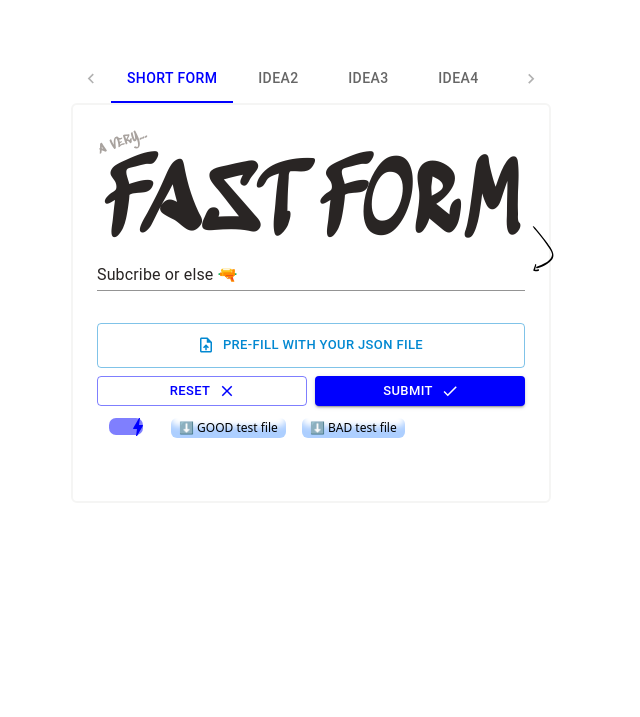
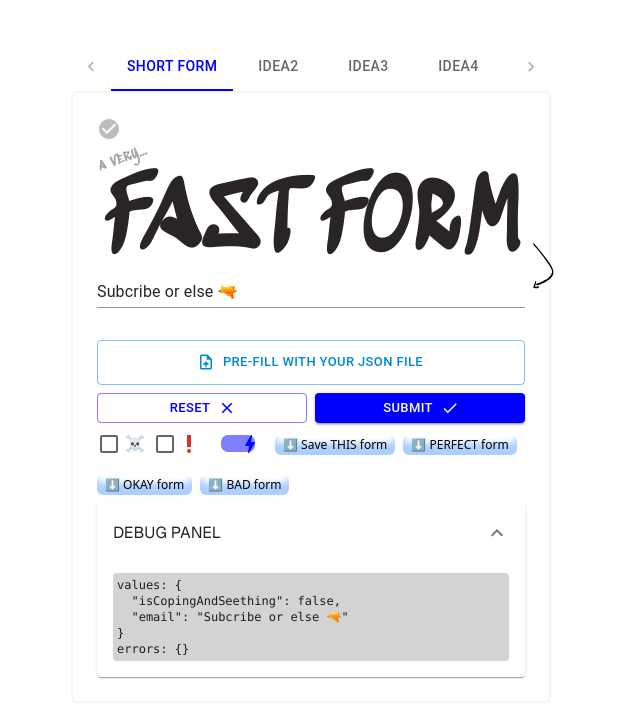
Before and after one commit to jjawny/everything, a Next.js app: page / in a window 1280 px wide. Shown: the part 121-838 px from the top of the page, without its empty margins (329-969 px from the left). Before the commit the page ends 800 px from the top, so only its background shows below. Built offline with nearby package versions, Linux system fonts and the light colour scheme.

Commit message:
major improvements to auto-saving form in localStorage

```diff
--- a/src/components/ShortForm.tsx
+++ b/src/components/ShortForm.tsx
@@ -1,38 +1,72 @@
 "use client";
+import useManageLocalStorage from "@/hooks/useManageLocalStorage";
 import useMockValidationProgressBarHook from "@/hooks/useMockValidationProgressBarHook";
 import { getDefaultShortFormModel, ShortFormModel, ShortFormModelSchema } from "@/models/ShortFormModel";
-import ClearIcon from "@mui/icons-material/Clear";
-import DoneIcon from "@mui/icons-material/Done";
-import UploadFileIcon from "@mui/icons-material/UploadFile";
-import { Badge, Box, Button, FormHelperText, LinearProgress } from "@mui/material";
-import { Form, Formik, useFormikContext } from "formik";
-import _ from "lodash";
+import CheckCircleIcon from "@mui/icons-material/CheckCircle";
+import SyncIcon from "@mui/icons-material/Sync";
+import { Badge, Box, FormHelperText, LinearProgress } from "@mui/material";
+import { Form, Formik, FormikHelpers, useFormikContext } from "formik";
 import Image from "next/image";
-import React, { useEffect, useMemo, useState } from "react";
+import React, { useCallback, useEffect, useRef, useState } from "react";
+import { flushSync } from "react-dom";
 import toast from "react-hot-toast";
 import * as Yup from "yup";
-import Button73 from "./Button73";
-import CustomSwitch from "./CustomSwitch";
+import FormikDebugPanel from "./FormikDebugPanel";
+import FormikValidationDebouncedEffect from "./FormikValidationDebounceEffect";
 import PureFormikInput from "./PureFormikInput";
+import MemoizedShortFormControlPanel from "./ShortFormControlPanel";
+import ShortFormSkeleton from "./ShortFormSkeleton";
+
+const SHORT_FORM_KEY = "shortFormData";
 
 const ShortForm = () => {
   const [isFastForm, setIsFastForm] = useState<boolean>(true);
+  const [isAutoSavingProgress, setIsAutoSavingProgress] = useState<boolean>(false);
   const [isSaving, setIsSaving] = useState<boolean>(false); // extracted to control reset button separately (keep alive after submit)
+  const [isForceFailDuringSubmit, setIsForceFailDuringSubmit] = useState<boolean>(false);
+  const [isForceSkeleton, setIsForceSkeleton] = useState<boolean>(false);
+  const initialValues = getDefaultShortFormModel();
+  const {
+    data: autoSavedForm,
+    isLoadingDataForFirstTime,
+    clearData,
+    saveData,
+  } = useManageLocalStorage<ShortFormModel>(SHORT_FORM_KEY);
 
-  // Known Gotcha: If the handleSubmit is 'async' in the signature, Formik 'isSubmitting' is no longer accurate...
-  // Solution: Remove 'async' from signature
+  // TODO: move to tricks tab
+  // const [forceReRenderKey, setForceReRenderKey] = useState<number>(0);
+  // const forceReRender = () => setForceReRenderKey((curr) => (curr === 0 ? 1 : 0));
+
+  // Gotcha: If the handleSubmit is 'async' in the signature, Formik 'isSubmitting' bool is no longer accurate...
+  // Solution: Remove 'async' from signature lol
   // See: https://github.com/jaredpalmer/formik/issues/2442#issuecomment-619404491
-  const handleSubmit = (values: ShortFormModel, formikSetSubmitting: (isSubmitting: boolean) => void) => {
+  const handleSubmit = useCallback(
+    (values: ShortFormModel, { setSubmitting, validateForm, setFieldValue }: FormikHelpers<ShortFormModel>) => {
       const saveFormPromise = new Promise<void>(async (resolve, reject) => {
         try {
           setIsSaving(true);
-        await ShortFormModelSchema.validate(values); // final line of defense
+
+          // As we only reach here when form is valid (Formik blocks submit otherwise)
+          // Allow a rapid way to mock a failure here in the user's journey...
+          if (isForceFailDuringSubmit) {
+            flushSync(() => {
+              setFieldValue("email", "BAD E M A I L");
+            });
+          }
+
+          // Final line of defense (don't trust Formik to always prevent submitting a bad form)
+          const errors = await validateForm();
+          if (Object.keys(errors).length > 0) {
+            throw new Error("Please fix errors before saving");
+          }
+
           await new Promise((resolve) => setTimeout(resolve, 1000)); // mock network call
+          clearData();
           resolve();
         } catch (err) {
           console.warn("Failed to submit form", err);
           const rejectionErr = err instanceof Yup.ValidationError ? new Error("Please fix errors before saving") : err;
-        formikSetSubmitting(false);
+          setSubmitting(false);
           reject(rejectionErr);
         } finally {
           setIsSaving(false);
@@ -44,27 +78,78 @@ const ShortForm = () => {
         success: "Saved!",
         error: (err: Error) => err.message,
       });
-  };
+    },
+    [isForceFailDuringSubmit, clearData] // Closure gotcha... forgot to regen this function when this bool changes
+  );
+
+  const handleResetSideEffects = useCallback(() => {
+    clearData();
+
+    // Problem: When Formik resets the form, we always want default values to be shown, but its reverted back to the auto-saved data (from page load)...
+
+    // Old solution:
+    // - To reset the form properly, update 'initialValues' w the default values
+    // - Must have 'enableReinitialize' on (default off) to trigger a re-render (key method won't work)
+    // - This caused common confusion, see https://github.com/jaredpalmer/formik/issues/811
+    // - Separate bug caused by loading 'initialValues' w auto-saved data:
+    //   - Validation isn't triggered on the auto-saved data from page load
+    //   - This means if we load valid form, edit a field to be invalid, then...
+    //     undo edit (original valid value from page load), no validation is triggered...
+    //     aka can NEVER submit a valid auto-saved form after being first time editted to trigger validation error...
+
+    // New solution:
+    // - The above was overengineering due to 'initialValues' being loaded w auto-saved form (although fixed, other bugs remained...)
+    // - Instead we will ALWAYS assign 'initialValues' w the default form
+    // - When the auto-saved data has been fetched, we can assign to the current VALUES (NOT 'initialValues')
+    // - This conceptually makes more sense:
+    //   - The same form is loaded every time
+    //   - If there's auto-saved data, we update the form
+    //   - Now Whenever we reset the form, the initial state is always correct
+    // - This achieves the same outcome and value, w none of the complexity, #GAINZ
+  }, [clearData]);
+
+  const isLoading = isLoadingDataForFirstTime || isForceSkeleton;
+
+  if (isLoading)
+    return <ShortFormSkeleton isForceSkeleton={isForceSkeleton} toggleIsForceSkeleton={setIsForceSkeleton} />;
 
   return (
     <Formik
-      initialValues={getDefaultShortFormModel()}
+      enableReinitialize={true}
+      initialValues={initialValues}
       {...(isFastForm && { validateOnBlur: false, validateOnChange: false, validateOnMount: false })}
       validationSchema={ShortFormModelSchema}
-      onSubmit={(values, { setSubmitting }) => handleSubmit(values, setSubmitting)}
+      onSubmit={handleSubmit}
+      onReset={handleResetSideEffects}
     >
       {({ isSubmitting, isValid }) => {
         return (
-          <Form style={{ display: "flex", flexDirection: "column", gap: 5 }}>
-            {isFastForm && <FormikValidationDebouncedEffect />}
+          <Form style={{ display: "flex", flexDirection: "column", gap: 5, position: "relative" }}>
+            <PrefillFormEffect data={autoSavedForm} />
+            {isFastForm && (
+              <FormikValidationDebouncedEffect<ShortFormModel>
+                saveFormProgress={saveData}
+                toggleIsAutoSavingProgress={setIsAutoSavingProgress}
+              />
+            )}
+            {isAutoSavingProgress ? (
+              <SyncIcon className="animate-spin transform rotate-180" color="disabled" />
+            ) : (
+              <CheckCircleIcon color="disabled" />
+            )}
             <FormTitle isFastForm={isFastForm} />
             <EmailField />
-            <FormControlPanel
+            <MemoizedShortFormControlPanel
               isResetDisabled={isSaving}
               isSubmitDisabled={isSubmitting || isSaving || !isValid}
               isFastForm={isFastForm}
+              isForceSkeleton={isForceSkeleton}
+              isForceFailDuringSubmit={isForceFailDuringSubmit}
               toggleIsFastForm={setIsFastForm}
+              toggleIsForceSkeleton={setIsForceSkeleton}
+              toggleIsForceFailDuringSubmit={setIsForceFailDuringSubmit}
             />
+            <FormikDebugPanel<ShortFormModel> />
           </Form>
         );
       }}
@@ -72,22 +157,29 @@ const ShortForm = () => {
   );
 };
 
-const FormikValidationDebouncedEffect: React.FC = () => {
-  const formikCtx = useFormikContext();
-  const debouncedValidate = useMemo(() => _.debounce(formikCtx.validateForm, 800), [formikCtx.validateForm]);
+type PrefillFormEffectProps = {
+  data?: ShortFormModel;
+};
 
-  useEffect(
-    function validate() {
-      if (formikCtx.dirty) debouncedValidate(formikCtx.values);
+const PrefillFormEffect: React.FC<PrefillFormEffectProps> = (props) => {
+  const { data } = props;
+  const { setValues } = useFormikContext<ShortFormModel>();
+  const hasRunForTheFirstTime = useRef<boolean>(false);
+  // Even though we render <Formik> by the time we have the auto-saved data ready...
+  // <Formik> only accepts 'initialValues', no 'values' prop, this makes sense but...
+  // means we have to sync via a useEffect, and to avoid lint warnings, extract it here (into a FC)
 
-      return () => {
-        debouncedValidate.cancel();
-      };
-    },
-    // Don't run effect when 'formikCtx.dirty' changes
-    // eslint-disable-next-line
-    [formikCtx.values, debouncedValidate]
-  );
+  // 'useManageLocalStorage' is OUR custom hook, but for fun, let's make is super generic as if it's from some pkg...
+  // super generic meaning it manages both data in localStorage and its internal React state, so, to only render ONCE...
+  // use a ref (and we know this pre-filling effect will only run after we've attempted to load from localStorage
+  useEffect(() => {
+    if (hasRunForTheFirstTime.current) {
+      return;
+    } else {
+      if (data) setValues(data);
+      hasRunForTheFirstTime.current = true;
+    }
+  }, [setValues, data]);
 
   return null;
 };
@@ -98,7 +190,7 @@ type FormTitleProps = {
 
 const FormTitle: React.FC<FormTitleProps> = (props) => {
   const { isFastForm } = props;
-  const { errors } = useFormikContext();
+  const { errors } = useFormikContext<ShortFormModel>();
   const errorsCount = Object.keys(errors).length;
 
   return (
@@ -118,8 +210,13 @@ const EmailField = () => {
   const { isValidating, isSubmitting, errors, values, initialValues, dirty } = useFormikContext<ShortFormModel>();
   const { isShowValidationProgressBar } = useMockValidationProgressBarHook(values.email, initialValues.email);
   const isAvailable = !isValidating && !errors["email"];
-  const isShowBlankPlaceholderHelperText = isShowValidationProgressBar || isSubmitting || !dirty;
-  const helperText = isShowBlankPlaceholderHelperText ? " " : isAvailable ? "Email available" : errors.email ?? " ";
+  const isShowBlankPlaceholderHelperText = isShowValidationProgressBar || isSubmitting;
+  const helperText = isShowBlankPlaceholderHelperText
+    ? " "
+    : isAvailable && dirty
+    ? "Email available"
+    : errors.email ?? " ";
+
   return (
     <Box position="relative">
       <PureFormikInput<ShortFormModel> name="email" isDisabled={isSubmitting} isShowHelperText={false} />
@@ -136,134 +233,4 @@ const EmailField = () => {
   );
 };
 
-type FormControlPanelProps = {
-  isSubmitDisabled?: boolean;
-  isResetDisabled?: boolean;
-  isFastForm: boolean;
-  toggleIsFastForm: (isFastForm: boolean) => void;
-};
-
-const FormControlPanel: React.FC<FormControlPanelProps> = (props) => {
-  const { isSubmitDisabled = false, isResetDisabled = false, isFastForm, toggleIsFastForm } = props;
-
-  return (
-    <Box display={"flex"} flexDirection={"column"}>
-      <UploadFileButton />
-      <Box display="flex" justifyContent="space-between" paddingTop={1} gap={1}>
-        <Button
-          variant="outlined"
-          fullWidth
-          size="small"
-          type="reset"
-          disabled={isResetDisabled}
-          endIcon={<ClearIcon />}
-        >
-          Reset
-        </Button>
-        <Button
-          variant="contained"
-          fullWidth
-          size="small"
-          type="submit"
-          disabled={isSubmitDisabled}
-          color="primary"
-          endIcon={<DoneIcon />}
-        >
-          Submit
-        </Button>
-      </Box>
-      <Box display={"flex"} flexWrap={"wrap"} gap={2} alignItems={"center"}>
-        <CustomSwitch isOn={isFastForm} handleToggle={toggleIsFastForm} tooltipLabel="Use the fast form..." />
-        <a href="/files/mockShortFormModelFileToUpload.json" download="GOOD test file.json">
-          <Button73 text="⬇️ GOOD test file" handleClick={() => {}} />
-        </a>
-        <a href="/files/mockCorruptFileToUpload.json" download="BAD test file.json">
-          <Button73 text="⬇️ BAD test file" handleClick={() => {}} />
-        </a>
-      </Box>
-    </Box>
-  );
-};
-
-const UploadFileButton: React.FC = () => {
-  const { setValues } = useFormikContext();
-  const [isHoveringFile, setIsHoveringFile] = useState<boolean>(false);
-
-  const preventBrowserDefaultBehaviour = (e: React.MouseEvent | React.KeyboardEvent | React.DragEvent) => {
-    e.preventDefault();
-    e.stopPropagation();
-  };
-
-  const loadFileContent = (file: File | undefined) => {
-    if (!file) return;
-
-    const parsingFilePromise = new Promise((resolve, reject) => {
-      const reader = new FileReader(); // Don't worry, GC will clean this up...
-      reader.onload = async (e) => {
-        try {
-          const rawContent = e.target?.result as string;
-          const jsonContent = JSON.parse(rawContent);
-          const newValues = await ShortFormModelSchema.cast(jsonContent);
-          setValues(newValues);
-          resolve(newValues);
-        } catch (err) {
-          console.warn("Unable to parse uploaded file", err);
-          reject(new Error("Unable to load your file"));
-        }
-      };
-      reader.readAsText(file);
-    });
-
-    toast.promise(
-      parsingFilePromise,
-      {
-        loading: "Loading file...",
-        success: "Pre-filled with your file!",
-        error: (e: Error) => e.message,
-      },
-      { error: { icon: "⚠️" } } // most times the user's file is the problem, don't imply (red) error
-    );
-  };
-
-  const handleFileUpload = (event: React.ChangeEvent<HTMLInputElement>) => {
-    const file = event.target.files?.[0];
-    loadFileContent(file);
-    event.target.value = ""; // allow re-upload w same file name
-  };
-
-  const handleOnDrag = (event: React.DragEvent<HTMLDivElement>) => {
-    preventBrowserDefaultBehaviour(event);
-    const file = event.dataTransfer.files?.[0];
-    loadFileContent(file);
-    setIsHoveringFile(false);
-  };
-
-  const handleOnDragOver = (event: React.DragEvent<HTMLDivElement>) => {
-    preventBrowserDefaultBehaviour(event);
-  };
-
-  return (
-    <div
-      onDrop={handleOnDrag}
-      onDragOver={handleOnDragOver}
-      onDragEnter={() => setIsHoveringFile(true)}
-      onDragLeave={() => setIsHoveringFile(false)}
-      className={isHoveringFile ? "duration-150 ease-in-out scale-105" : ""}
-    >
-      <Button
-        startIcon={<UploadFileIcon />}
-        variant="outlined"
-        component="label"
-        size="small"
-        color="info"
-        fullWidth
-        style={{ padding: 10 }}
-      >
-        Pre-fill with your JSON file
-        <input type="file" accept=".json" hidden onChange={handleFileUpload} />
-      </Button>
-    </div>
-  );
-};
-
 export default ShortForm;
```
Lines whose indentation alone changed are shown as unchanged.
